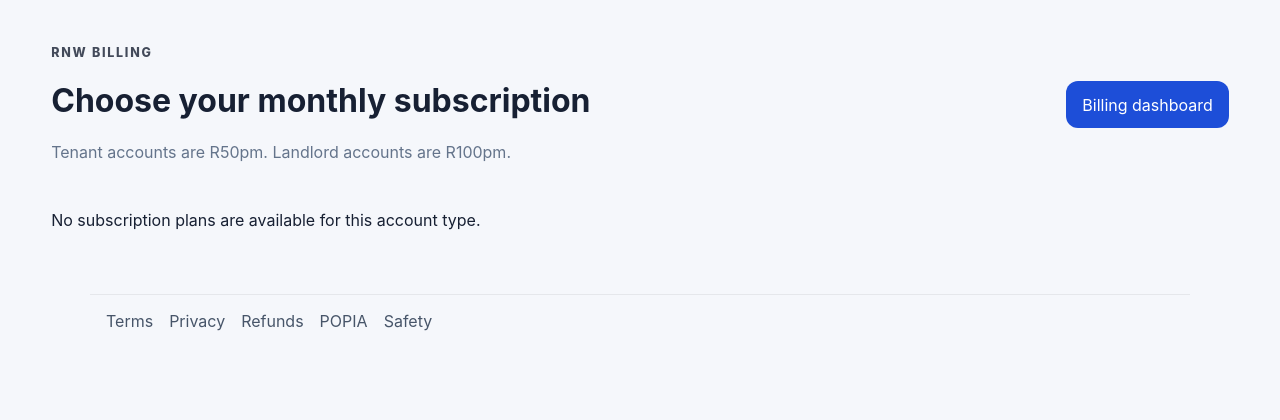
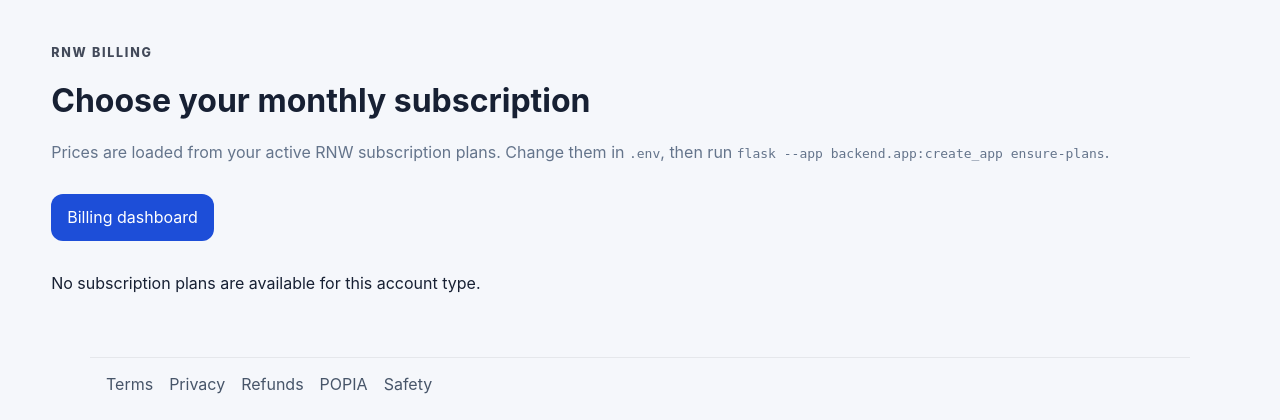
Before and after one commit to reddycea/RoomNearWork, a Python web app: template backend/rnw/templates/billing/plans.html in a window 1280 px wide. Shown: the part 80-500 px from the top of the page. Run offline with Jinja, Linux system fonts and the light colour scheme; the template is opened without the code that fills it, so the values that code supplies are empty.

Commit message:
Add files via upload

```diff
--- a/backend/rnw/templates/billing/plans.html
+++ b/backend/rnw/templates/billing/plans.html
@@ -5,7 +5,7 @@
   <div>
     <p class="eyebrow">RNW billing</p>
     <h1>Choose your monthly subscription</h1>
-    <p class="muted">Tenant accounts are R50pm. Landlord accounts are R100pm.</p>
+    <p class="muted">Prices are loaded from your active RNW subscription plans. Change them in <code>.env</code>, then run <code>flask --app backend.app:create_app ensure-plans</code>.</p>
   </div>
   <a class="button" href="{{ url_for('billing.dashboard') }}">Billing dashboard</a>
 </div>
```
